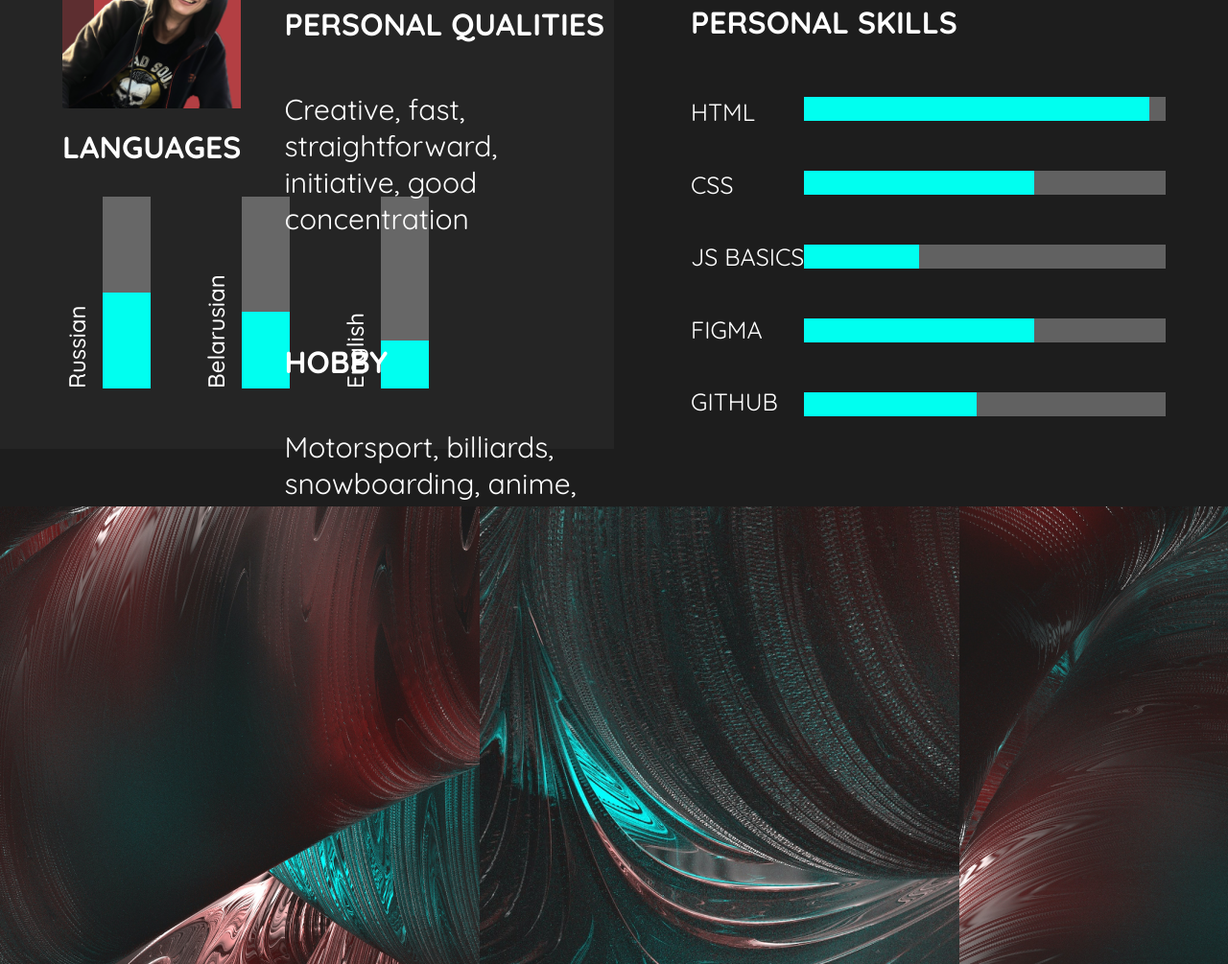
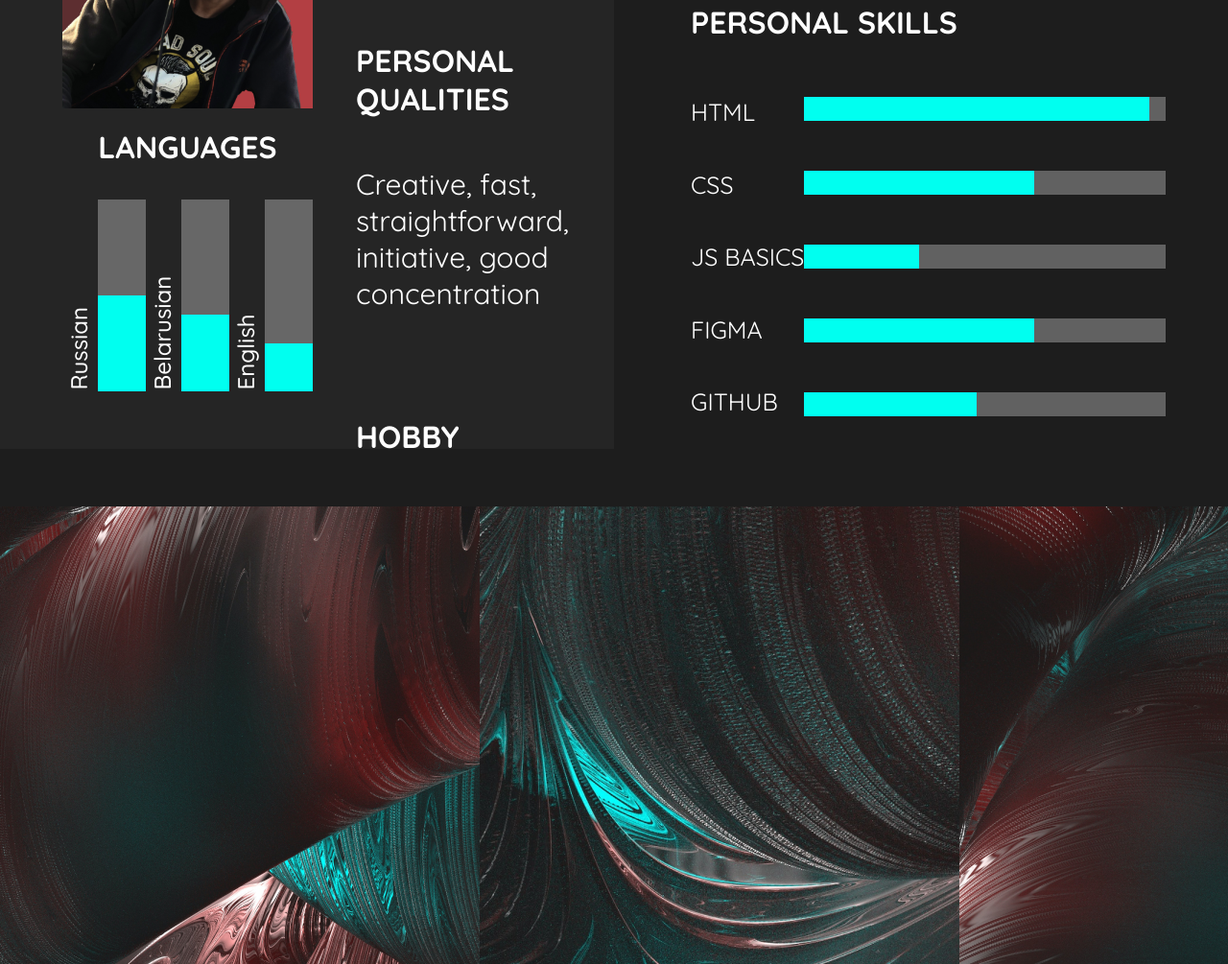
Before and after one commit to Voopeling/BOBOTIC_CV, a plain HTML site: page index.html in a window 1280 px wide. Shown: the part 1282-2287 px from the top of the page at 96% size. Drawn offline with Linux system fonts and the light colour scheme; a web font is replaced by a local one.

Commit message:
fix languages

```diff
--- a/sass/_about.sass
+++ b/sass/_about.sass
@@ -42,36 +42,45 @@
                     h2
                         text-align: center
                     &-items
-                        width: 200px
-                        height: 382px
-                        transform: rotate(-90deg)
-                        position: absolute
-                        top: -19px
-                        left: 91px
+                        max-width: 382px
+                        height: 200px
+                        flex: 1
                         display: flex
-                        flex-direction: column
                         justify-content: space-between
+                        margin: 35px 0 0 0
                         .languages__item
+                            width: 87px
+                            height: 100%
+                            display: flex
+                            justify-content: flex-end
+                            position: relative
                             h3
+                                transform: rotate(-90deg)
+                                transform-origin: 0% 50%
+                                margin: 0
+                                height: 27px
+                                position: absolute
                                 font-family: 'Quicksand', sans-serif
                                 font-weight: 500
                                 font-size: 24px
                                 color: #fff
-                                margin: 0
+                                bottom: -12px
+                                left: 15px
                             &-container
-                                height: 50px
-                                width: 200px
-                                margin: 12px 0 0 0
+                                width: 50px
+                                height: 100%
                                 background: rgba(255, 255, 255, 0.3)
+                                display: flex
+                                align-items: flex-end
                                 &-active
-                                    height: 100%
                                     background: rgba(0, 255, 240, 1)
+                                    width: 100%
                                 .russian
-                                    width: 100px
+                                    height: 100px
                                 .belarusian
-                                    width: 80px
+                                    height: 80px
                                 .english
-                                    width: 50px
+                                    height: 50px
             &-content
                 display: flex
                 flex-direction: column
```
Also changed, not shown: css/style.css, 1 other file.
